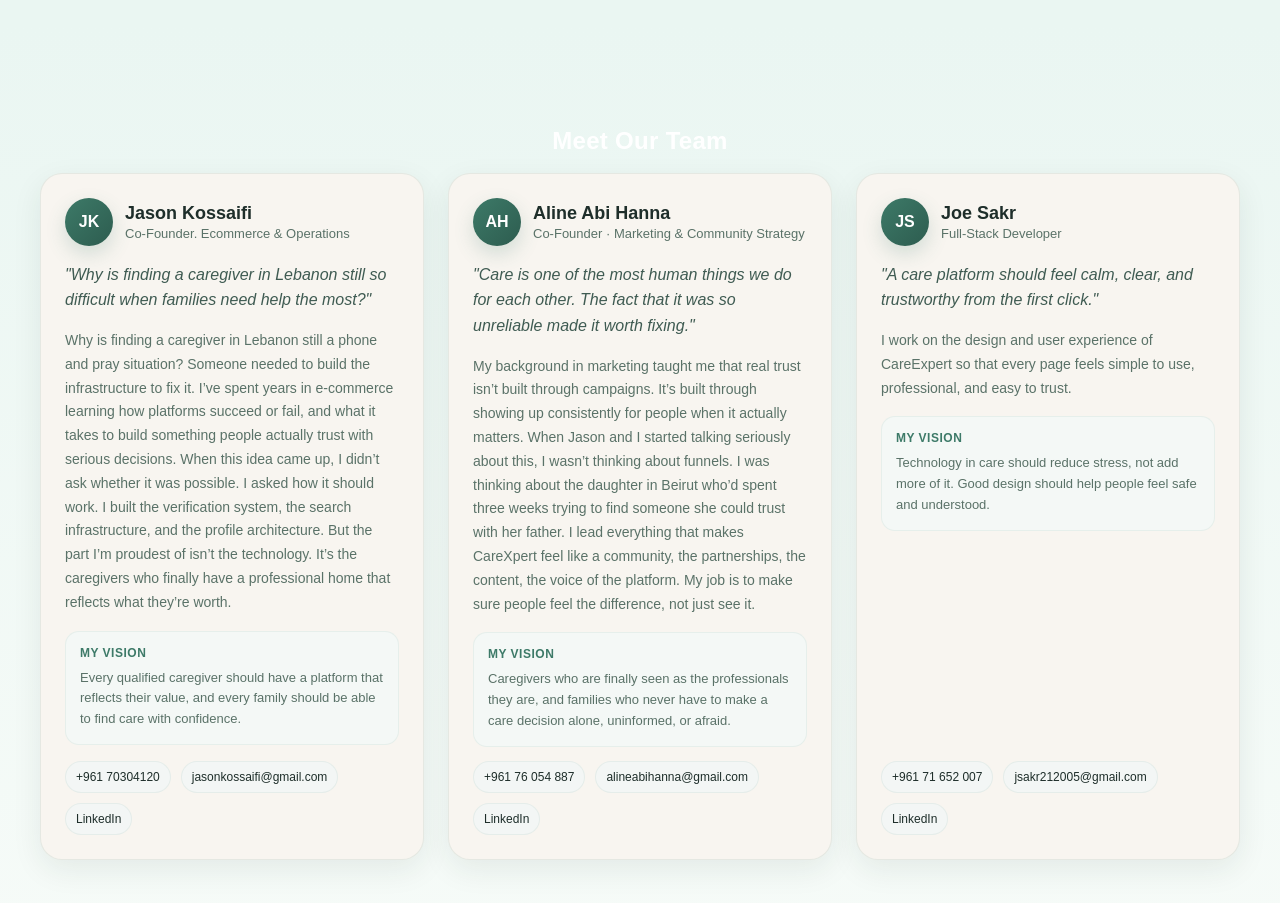
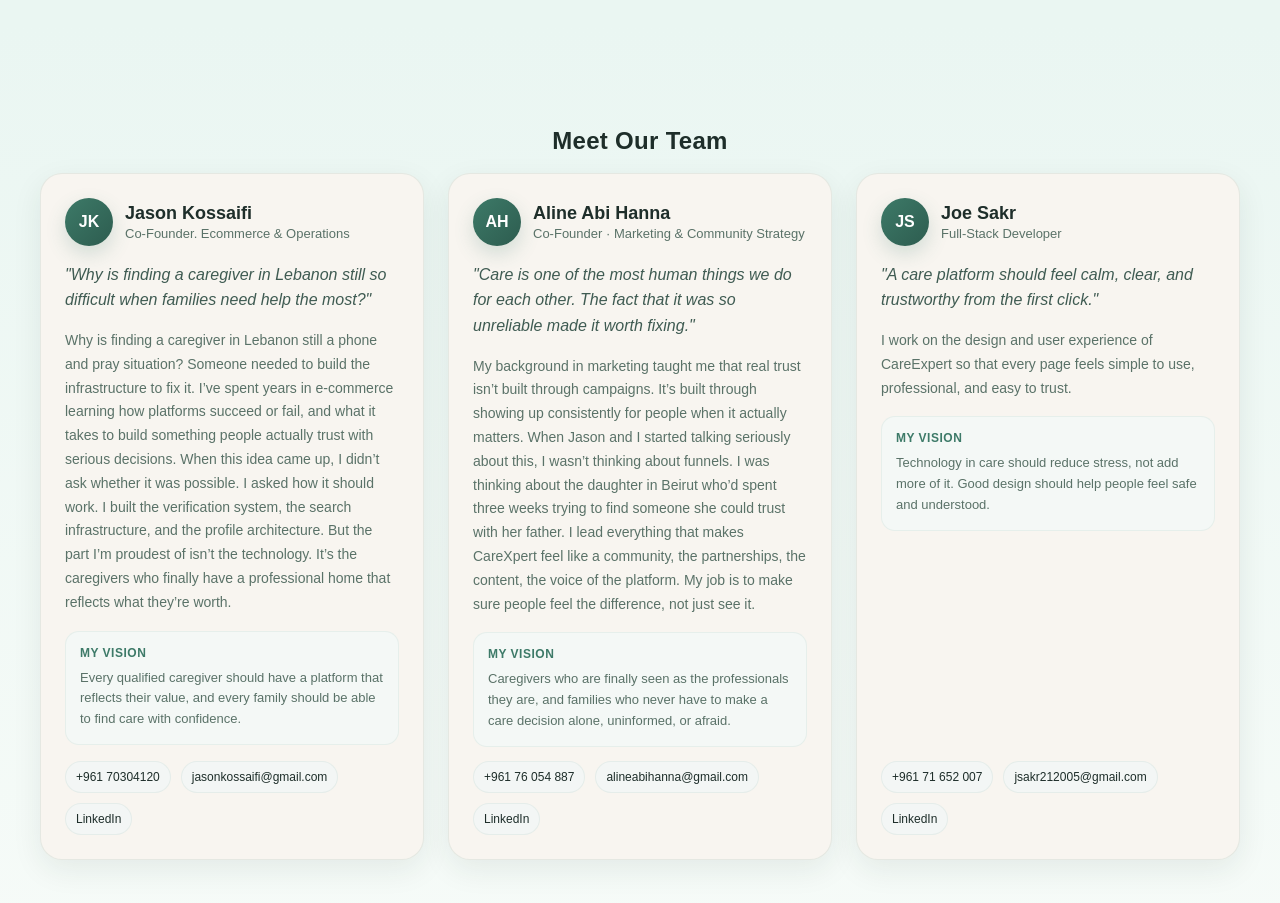
Before and after one commit to josephsakr001/linkedin-clone, a plain HTML site: page index.html in a window 1280 px wide. Shown: the part 2640-3543 px from the top of the page. Drawn offline with nearby package versions, Linux system fonts and the light colour scheme; no server answers.

Commit message:
designe working on

```diff
--- a/styles.css
+++ b/styles.css
@@ -266,12 +266,16 @@
   max-width: 1100px;
   margin: 0 auto;
 }
-
-.featured-inner h2, .team-section h2 {
+.featured-inner h2 {
   font-size: 24px;
   margin-bottom: 18px;
   color: white;
-
+}
+
+.team-section h2 {
+  font-size: 24px;
+  margin-bottom: 18px;
+  color: #1E2E2A;
 }
 
 .featured-grid, .results-grid {
```
